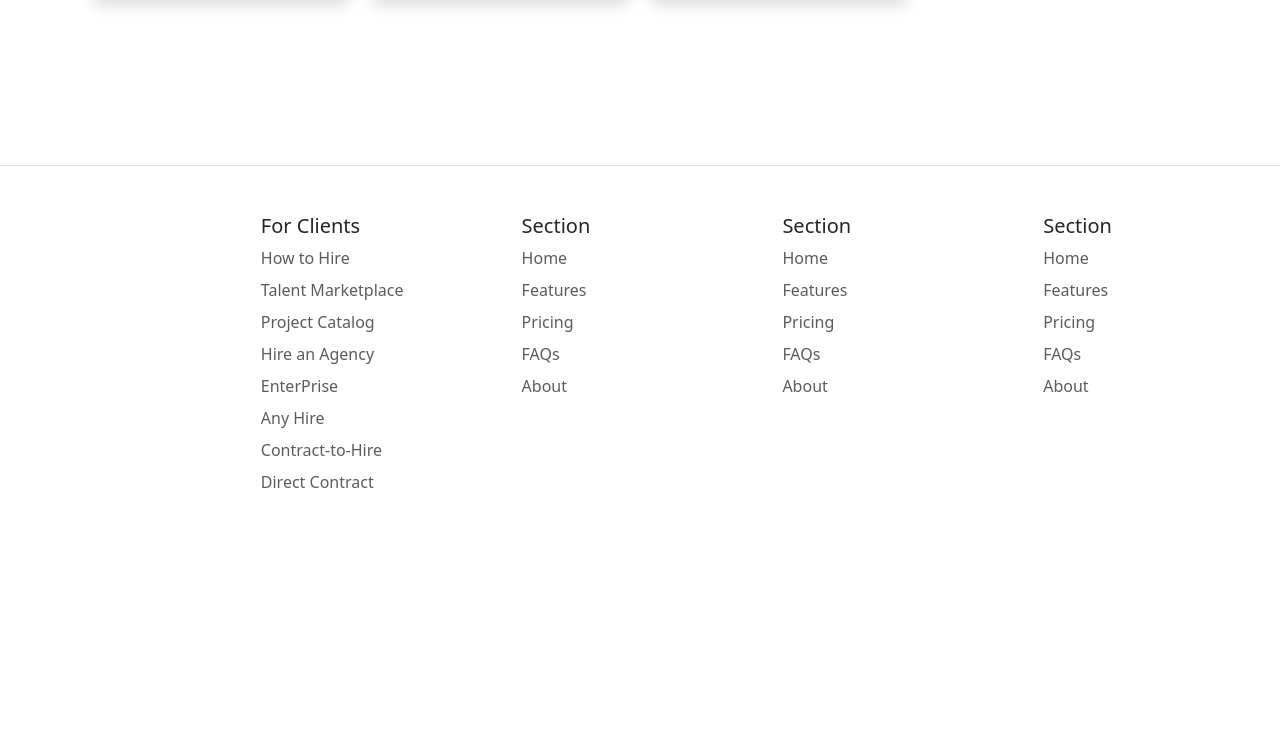
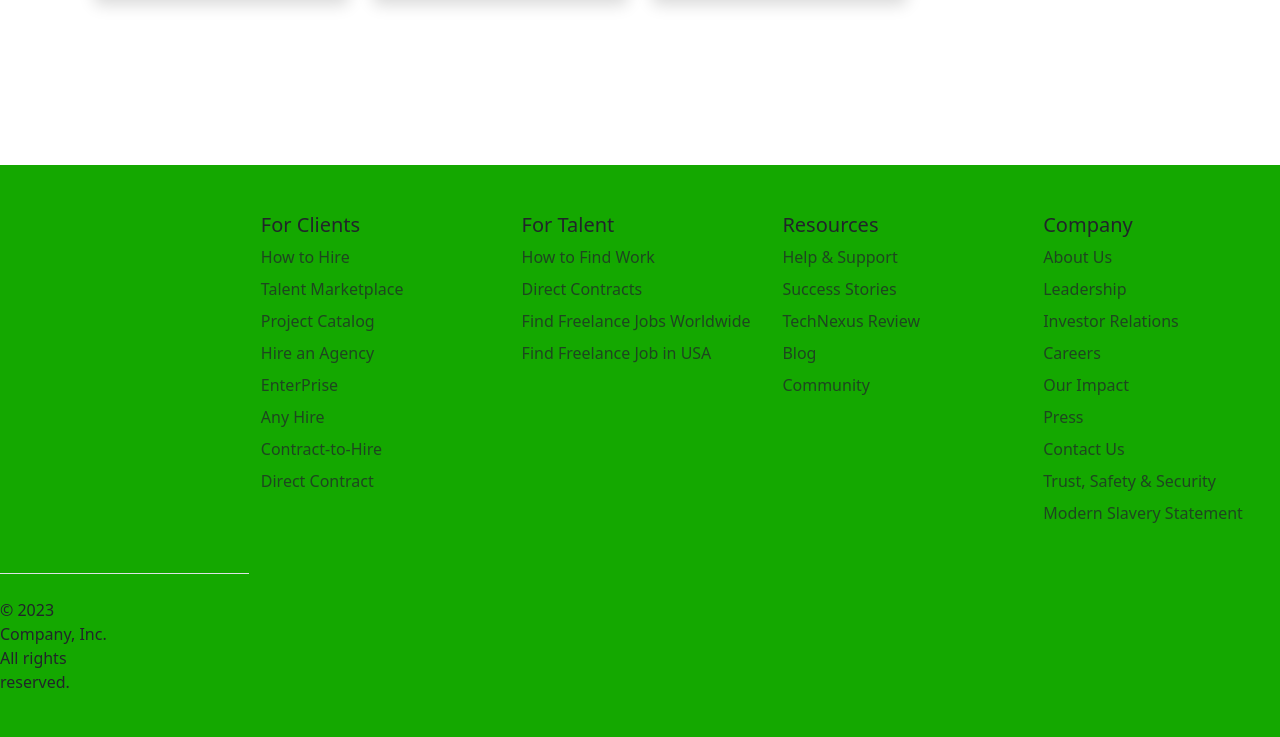
Before and after one commit to Lawrencmagnat/Team-, a plain HTML site: page index.html in a window 1280 px wide. Shown: the part 2862-3599 px from the top of the page. Before the commit the page ends 3428 px from the top, so only its background shows below. Drawn offline with nearby package versions, Linux system fonts and the light colour scheme; files that its build step writes are made by us from their sources.

Commit message:
Project 2

```diff
--- a/woking_folder/index.css
+++ b/index.css
@@ -22,6 +22,10 @@ header {
     transition: transform 0.4s ease;
     /* CSS transition for smooth transformation */
 
+}
+
+.gradient-background{
+    background: #14a800;
 }
 
 .circular-image {
--- a/woking_folder/index.html
+++ b/index.html
@@ -255,7 +255,7 @@
                                     <div
                                         class="icon-square mb-5 text-body-emphasis bg-body-secondary d-inline-flex align-items-center justify-content-center fs-4 flex-shrink-0 me-3">
                                         <svg class="bi" width="1em" height="1em">
-                                            <img src="/images/“.png" alt="olu akuo">
+                                            <img src="/images/comma.png" alt="olu akuo">
                                         </svg>
                                     </div>
                                     <div>
@@ -288,7 +288,7 @@
                                     <div
                                         class="icon-square mb-5 text-body-emphasis bg-body-secondary d-inline-flex align-items-center justify-content-center fs-4 flex-shrink-0 me-3">
                                         <svg class="bi" width="1em" height="1em">
-                                            <img src="/images/“.png" alt="olu akuo">
+                                            <img src="/images/comma.png" alt="olu akuo">
                                         </svg>
                                     </div>
                                     <div>
@@ -321,7 +321,7 @@
                                     <div
                                         class="icon-square mb-5 text-body-emphasis bg-body-secondary d-inline-flex align-items-center justify-content-center fs-4 flex-shrink-0 me-3">
                                         <svg class="bi" width="1em" height="1em">
-                                            <img src="/images/“.png" alt="olu akuo">
+                                            <img src="/images/comma.png" alt="olu akuo">
                                         </svg>
                                     </div>
                                     <div>
@@ -352,68 +352,87 @@
 
 
     <!-- Footer -->
-    <footer class="row row-cols-1 row-cols-sm-2 row-cols-md-5 py-5 my-5 border-top">
-        <!-- <div class="col mb-3">
-            <a href="/" class="d-flex align-items-center mb-3 link-body-emphasis text-decoration-none">
-                <svg class="bi me-2" width="40" height="32">
-                    <use xlink:href="#bootstrap"></use>
-                </svg>
-            </a>
-            <p class="text-body-secondary">© 2023</p>
-        </div> -->
-
-        <div class="col mb-3">
-
+    <footer class="row row-cols-1 row-cols-sm-2 row-cols-md-5 py-5 my-5 gradient-background">
+        <div class="col mb-2">
         </div>
-
         <div class="col mb-3">
             <h5>For Clients</h5>
             <ul class="nav flex-column">
                 <li class="nav-item mb-2"><a href="#" class="nav-link p-0 text-body-secondary">How to Hire</a></li>
-                <li class="nav-item mb-2"><a href="#" class="nav-link p-0 text-body-secondary">Talent Marketplace</a></li>
-                <li class="nav-item mb-2"><a href="#" class="nav-link p-0 text-body-secondary">Project Catalog</a></li>
-                <li class="nav-item mb-2"><a href="#" class="nav-link p-0 text-body-secondary">Hire an Agency</a></li>
+                <li class="nav-item mb-2"><a href="#" class="nav-link p-0 text-body-secondary">Talent
+                        Marketplace</a>
+                </li>
+                <li class="nav-item mb-2"><a href="#" class="nav-link p-0 text-body-secondary">Project Catalog</a>
+                </li>
+                <li class="nav-item mb-2"><a href="#" class="nav-link p-0 text-body-secondary">Hire an Agency</a>
+                </li>
                 <li class="nav-item mb-2"><a href="#" class="nav-link p-0 text-body-secondary">EnterPrise</a></li>
                 <li class="nav-item mb-2"><a href="#" class="nav-link p-0 text-body-secondary">Any Hire</a></li>
-                <li class="nav-item mb-2"><a href="#" class="nav-link p-0 text-body-secondary">Contract-to-Hire</a></li>
-                <li class="nav-item mb-2"><a href="#" class="nav-link p-0 text-body-secondary">Direct Contract</a></li>
+                <li class="nav-item mb-2"><a href="#" class="nav-link p-0 text-body-secondary">Contract-to-Hire</a>
+                </li>
+                <li class="nav-item mb-2"><a href="#" class="nav-link p-0 text-body-secondary">Direct Contract</a>
+                </li>
             </ul>
         </div>
 
 
         <div class="col mb-3">
-            <h5>Section</h5>
+            <h5>For Talent</h5>
             <ul class="nav flex-column">
-                <li class="nav-item mb-2"><a href="#" class="nav-link p-0 text-body-secondary">Home</a></li>
-                <li class="nav-item mb-2"><a href="#" class="nav-link p-0 text-body-secondary">Features</a></li>
-                <li class="nav-item mb-2"><a href="#" class="nav-link p-0 text-body-secondary">Pricing</a></li>
-                <li class="nav-item mb-2"><a href="#" class="nav-link p-0 text-body-secondary">FAQs</a></li>
-                <li class="nav-item mb-2"><a href="#" class="nav-link p-0 text-body-secondary">About</a></li>
+                <li class="nav-item mb-2"><a href="#" class="nav-link p-0 text-body-secondary">How to Find Work</a>
+                </li>
+                <li class="nav-item mb-2"><a href="#" class="nav-link p-0 text-body-secondary">Direct Contracts</a>
+                </li>
+                <li class="nav-item mb-2"><a href="#" class="nav-link p-0 text-body-secondary">Find Freelance Jobs
+                        Worldwide</a></li>
+                <li class="nav-item mb-2"><a href="#" class="nav-link p-0 text-body-secondary">Find Freelance Job in
+                        USA</a></li>
             </ul>
         </div>
 
         <div class="col mb-3">
-            <h5>Section</h5>
+            <h5>Resources</h5>
             <ul class="nav flex-column">
-                <li class="nav-item mb-2"><a href="#" class="nav-link p-0 text-body-secondary">Home</a></li>
-                <li class="nav-item mb-2"><a href="#" class="nav-link p-0 text-body-secondary">Features</a></li>
-                <li class="nav-item mb-2"><a href="#" class="nav-link p-0 text-body-secondary">Pricing</a></li>
-                <li class="nav-item mb-2"><a href="#" class="nav-link p-0 text-body-secondary">FAQs</a></li>
-                <li class="nav-item mb-2"><a href="#" class="nav-link p-0 text-body-secondary">About</a></li>
+                <li class="nav-item mb-2"><a href="#" class="nav-link p-0 text-body-secondary">Help & Support</a>
+                </li>
+                <li class="nav-item mb-2"><a href="#" class="nav-link p-0 text-body-secondary">Success Stories</a>
+                </li>
+                <li class="nav-item mb-2"><a href="#" class="nav-link p-0 text-body-secondary">TechNexus Review</a>
+                </li>
+                <li class="nav-item mb-2"><a href="#" class="nav-link p-0 text-body-secondary">Blog</a></li>
+                <li class="nav-item mb-2"><a href="#" class="nav-link p-0 text-body-secondary">Community</a></li>
             </ul>
         </div>
 
         <div class="col mb-3">
-            <h5>Section</h5>
+            <h5>Company</h5>
             <ul class="nav flex-column">
-                <li class="nav-item mb-2"><a href="#" class="nav-link p-0 text-body-secondary">Home</a></li>
-                <li class="nav-item mb-2"><a href="#" class="nav-link p-0 text-body-secondary">Features</a></li>
-                <li class="nav-item mb-2"><a href="#" class="nav-link p-0 text-body-secondary">Pricing</a></li>
-                <li class="nav-item mb-2"><a href="#" class="nav-link p-0 text-body-secondary">FAQs</a></li>
-                <li class="nav-item mb-2"><a href="#" class="nav-link p-0 text-body-secondary">About</a></li>
+                <li class="nav-item mb-2"><a href="#" class="nav-link p-0 text-body-secondary">About Us</a></li>
+                <li class="nav-item mb-2"><a href="#" class="nav-link p-0 text-body-secondary">Leadership</a></li>
+                <li class="nav-item mb-2"><a href="#" class="nav-link p-0 text-body-secondary">Investor
+                        Relations</a>
+                </li>
+                <li class="nav-item mb-2"><a href="#" class="nav-link p-0 text-body-secondary">Careers</a></li>
+                <li class="nav-item mb-2"><a href="#" class="nav-link p-0 text-body-secondary">Our Impact</a></li>
+                <li class="nav-item mb-2"><a href="#" class="nav-link p-0 text-body-secondary">Press</a></li>
+                <li class="nav-item mb-2"><a href="#" class="nav-link p-0 text-body-secondary">Contact Us</a></li>
+                <li class="nav-item mb-2"><a href="#" class="nav-link p-0 text-body-secondary">Trust, Safety &
+                        Security</a></li>
+                <li class="nav-item mb-2"><a href="#" class="nav-link p-0 text-body-secondary">Modern Slavery
+                        Statement</a></li>
             </ul>
         </div>
+
+            <div class="d-flex flex-column flex-sm-row justify-content-between py-4 my-4 border-top">
+                <p>© 2023 Company, Inc. All rights reserved.</p>
+                <ul class="list-unstyled d-flex">
+                  <li class="ms-3"><a class="link-body-emphasis" href="#"><svg class="bi" width="24" height="24"><i class="fa-brands fa-twitter"></i></svg></a></li>
+                  <li class="ms-3"><a class="link-body-emphasis" href="#"><svg class="bi" width="24" height="24"><i class="fa-brands fa-facebook"></i></svg></a></li>
+                  <li class="ms-3"><a class="link-body-emphasis" href="#"><svg class="bi" width="24" height="24"><i class="fa-brands fa-facebook"></i></svg></a></li>
+                </ul>
+              </div>
     </footer>
+
 
 
 
```
Also changed, not shown: images/comma.png (renamed from images/“.png), images/seelense.png (added), index.js (added), woking_folder/index.js (deleted).
